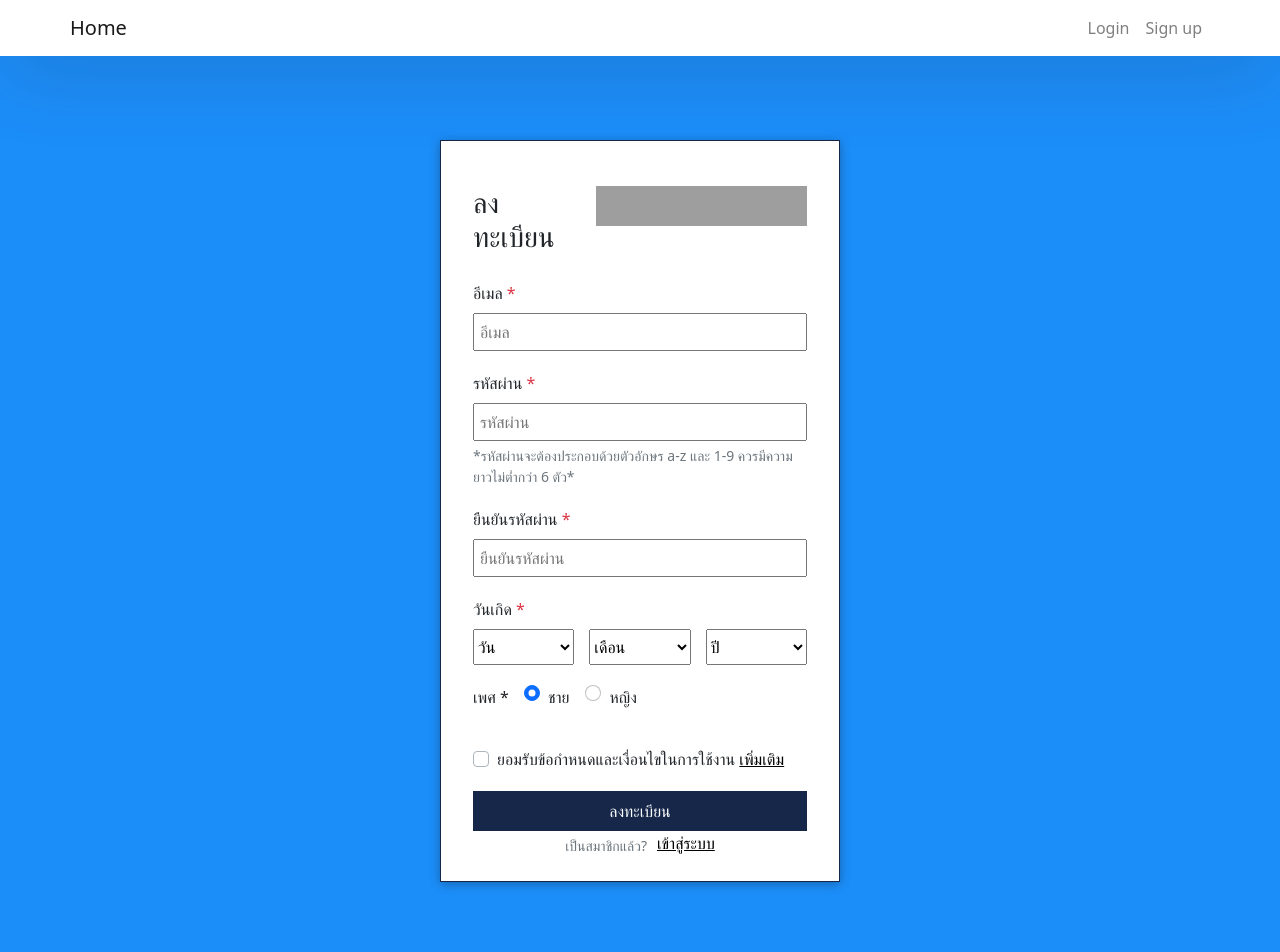
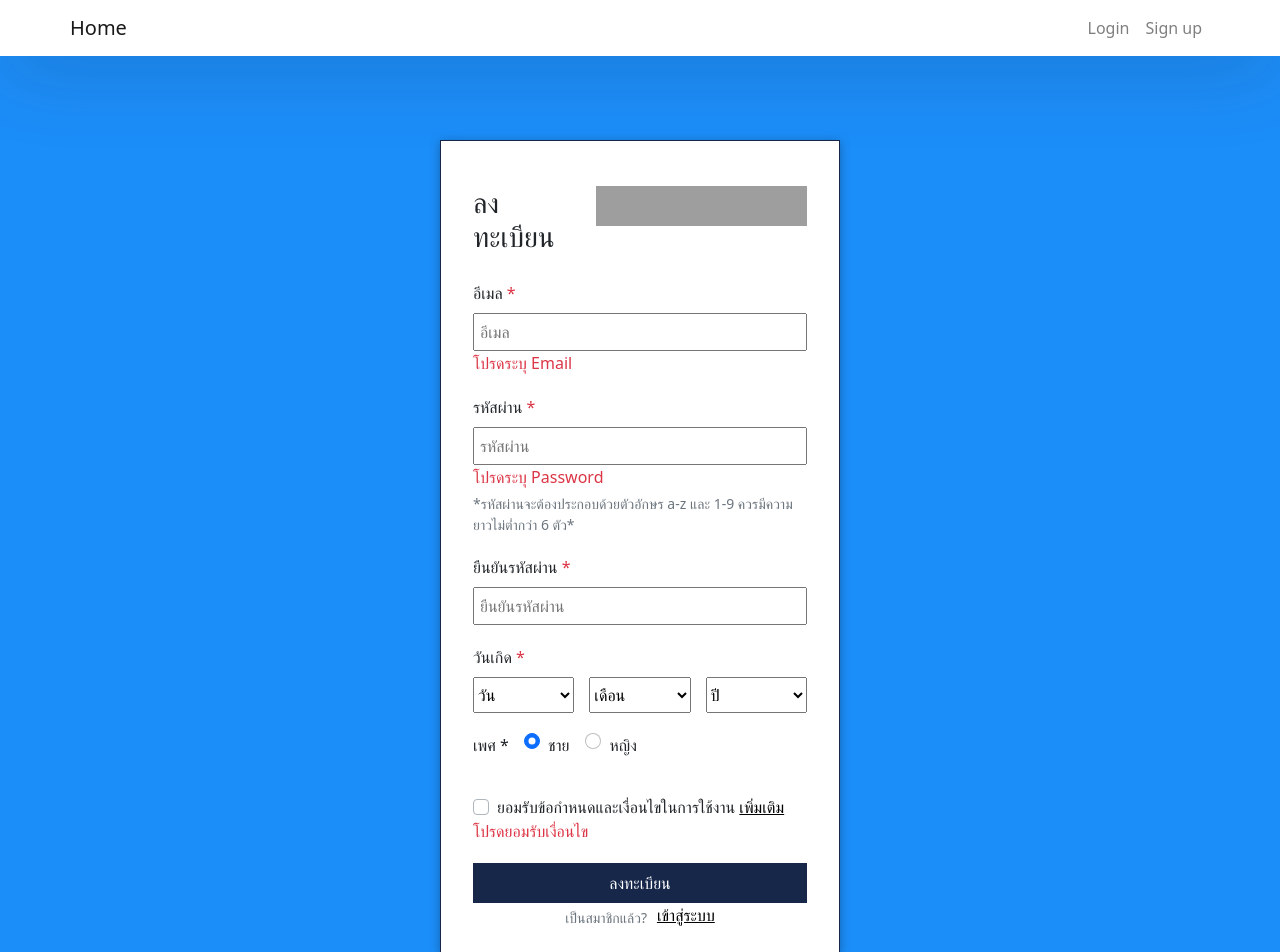
Before and after one commit to brothermos/Vue-project-dosetech, a Vue app: page /#/signup in a window 1280 px wide. Built offline with nearby package versions, Linux system fonts and the light colour scheme; grey boxes are pictures that could not be loaded; some icons are missing.

Commit message:
first commit

```diff
--- a/src/components/Login/Login.vue
+++ b/src/components/Login/Login.vue
@@ -18,6 +18,7 @@
                >อีเมล <span class="text-danger">*</span></label
             >
             <input type="email" placeholder="อีเมล" v-model="username" />
+            <div class="text-danger" v-if="!$v.username.required">โปรดระบุ email</div>
          </div>
 
          <!-- login_password -->
@@ -25,11 +26,8 @@
             <label for="login-password-input"
                >รหัสผ่าน <span class="text-danger">*</span></label
             >
-                <input
-                    type="password"
-                    placeholder="รหัสผ่าน"
-                    v-model="password"
-                />
+            <input type="password" placeholder="รหัสผ่าน" v-model="password" />
+            <div class="text-danger" v-if="!$v.password.required">โปรดระบุ password</div>
          </div>
 
          <!-- Forgot_password -->
@@ -54,6 +52,7 @@
 <script>
 import axios from "axios";
 import Error from "../Error/Error.vue";
+import { required } from "vuelidate/lib/validators";
 export default {
     name: "Login",
     components: {
@@ -85,6 +84,14 @@ export default {
             }
         },
     },
+    validations: {
+        username: {
+            required
+        },
+        password: {
+            required
+        }
+    }
 };
 </script>
 
--- a/src/components/Login/Register.vue
+++ b/src/components/Login/Register.vue
@@ -130,6 +130,11 @@
                ยอมรับข้อกำหนดและเงื่อนไขในการใช้งาน
                <a href="">เพิ่มเติม</a>
             </b-form-checkbox>
+            <span
+               v-if="!$v.form.status.required && $v.form.status.$dirty"
+               class="text-danger"
+               >โปรดยอมรับเงื่อนไข</span
+            >
          </div>
 
          <!--ปุ่มลงทะเบียน-->
@@ -147,8 +152,11 @@
 <script>
 import { UilTimes } from "@iconscout/vue-unicons";
 import { required, minLength, email, sameAs } from "vuelidate/lib/validators";
+// import { helpers } from "vuelidate/lib/validators";
 import { UserApiService } from "@/services/user-api.service";
 import moment from "moment";
+
+// const alpha = helpers.regex("alpha", /^([a-zA-Z0-9@*#]{6,15})$/);
 // import Error from "../Error/Error.vue";
 export default {
    name: "Register",
@@ -184,6 +192,7 @@ export default {
          },
          password: {
             required,
+            // alpha,
             minLength: minLength(6),
          },
          password_confirm: {
@@ -197,8 +206,7 @@ export default {
    },
    methods: {
       async submitForm() {
-
-        // format ค่าวันเกิด
+         // format ค่าวันเกิด
          const birthday = moment(
             this.form.day + "/" + this.form.month + 1 + "/" + this.form.year,
             "D/M/YYYY"
@@ -226,6 +234,15 @@ export default {
          }
          // console.log(year);
          return year;
+      },
+   },
+   created() {
+      this.submitted = true;
+      return this.$v.$touch();
+   },
+   computed: {
+      isDisabled() {
+         return this.$v.$invalid;
       },
    },
 };
--- a/src/components/Modal/ModalAddress.vue
+++ b/src/components/Modal/ModalAddress.vue
@@ -56,7 +56,7 @@
                      <textarea
                         name=""
                         id=""
-                        cols="88%"
+                        cols="85%"
                         rows="10"
                         placeholder="รายละเอียดที่อยู่"
                         v-model="form.street"
```
Lines whose indentation alone changed are shown as unchanged.
